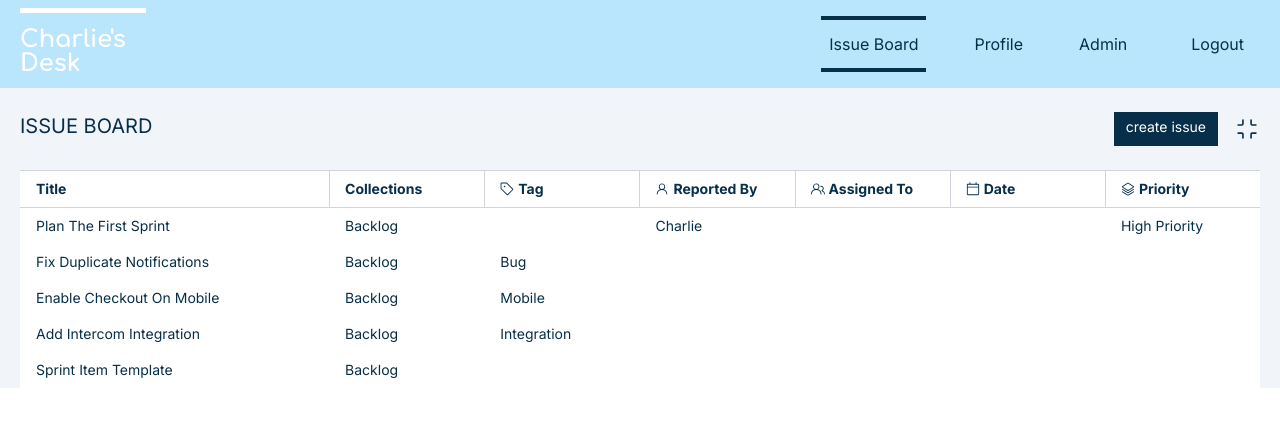
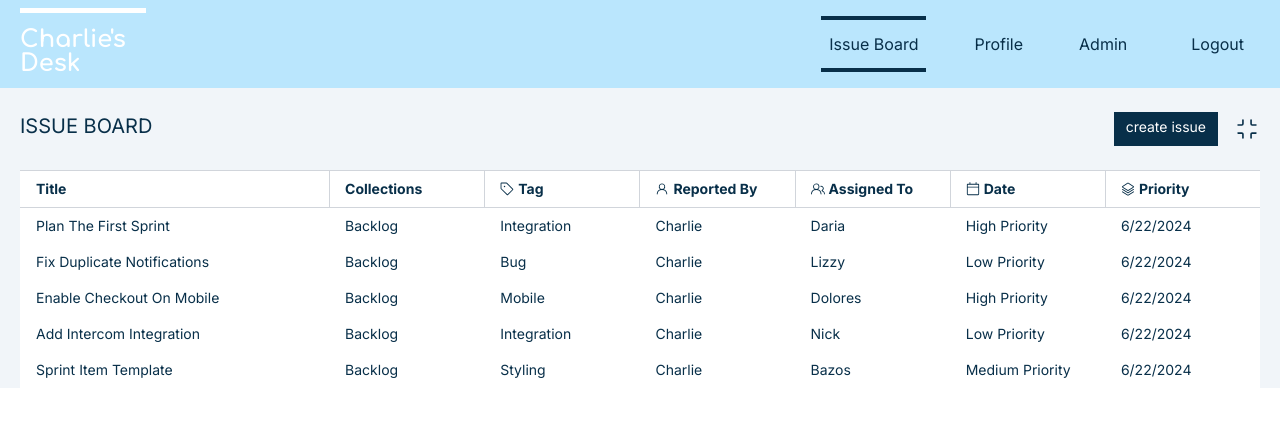
Before and after one commit to badeyesightcat/stackblitz-next-trial, a Next.js app: page /issue-board in a window 1280 px wide. Shown: the top 426 px of the page. Built offline with nearby package versions, Linux system fonts and the light colour scheme.

Commit message:
feat: add details to modeling data and class names to UIs

```diff
--- a/components/IssueTableBody.tsx
+++ b/components/IssueTableBody.tsx
@@ -6,53 +6,53 @@ const issueTableBodyRows = [
   {
     title: "Plan the first sprint",
     collectionType: "Backlog",
-    tag: [],
+    tag: ["Integration"],
     reportedBy: "Charlie",
-    assignedTo: "",
-    date: "",
+    assignedTo: "Daria",
     priority: "High priority",
+    date: new Date().toLocaleDateString(),
   },
   {
     title: "Fix duplicate notifications",
     collectionType: "Backlog",
     tag: ["Bug"],
-    reportedBy: "",
-    assignedTo: "",
-    date: "",
-    priority: "",
+    reportedBy: "Charlie",
+    assignedTo: "Lizzy",
+    priority: "Low priority",
+    date: new Date().toLocaleDateString(),
   },
   {
     title: "Enable checkout on mobile",
     collectionType: "Backlog",
     tag: ["Mobile"],
-    reportedBy: "",
-    assignedTo: "",
-    date: "",
-    priority: "",
+    reportedBy: "Charlie",
+    assignedTo: "Dolores",
+    priority: "High priority",
+    date: new Date().toLocaleDateString(),
   },
   {
     title: "Add intercom integration",
     collectionType: "Backlog",
     tag: ["Integration"],
-    reportedBy: "",
-    assignedTo: "",
-    date: "",
-    priority: "",
+    reportedBy: "Charlie",
+    assignedTo: "Nick",
+    priority: "Low priority",
+    date: new Date().toLocaleDateString(),
   },
   {
     title: "Sprint item template",
     collectionType: "Backlog",
-    tag: [],
-    reportedBy: "",
-    assignedTo: "",
-    date: "",
-    priority: "",
+    tag: ["Styling"],
+    reportedBy: "Charlie",
+    assignedTo: "Bazos",
+    priority: "Medium priority",
+    date: new Date().toLocaleDateString(),
   },
 ];
 
 const IssueTableBody = () => {
   return (
-    <div>
+    <div className="items-stretch grow">
       {issueTableBodyRows?.map((row) => (
         <IssueTableBodyRow
           key={`${row.title}-${row.date}`}
```
